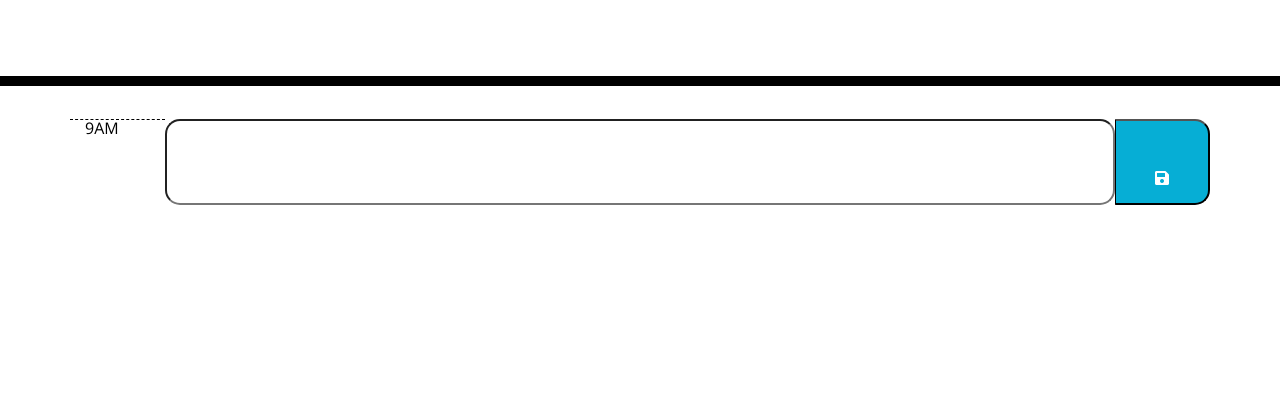
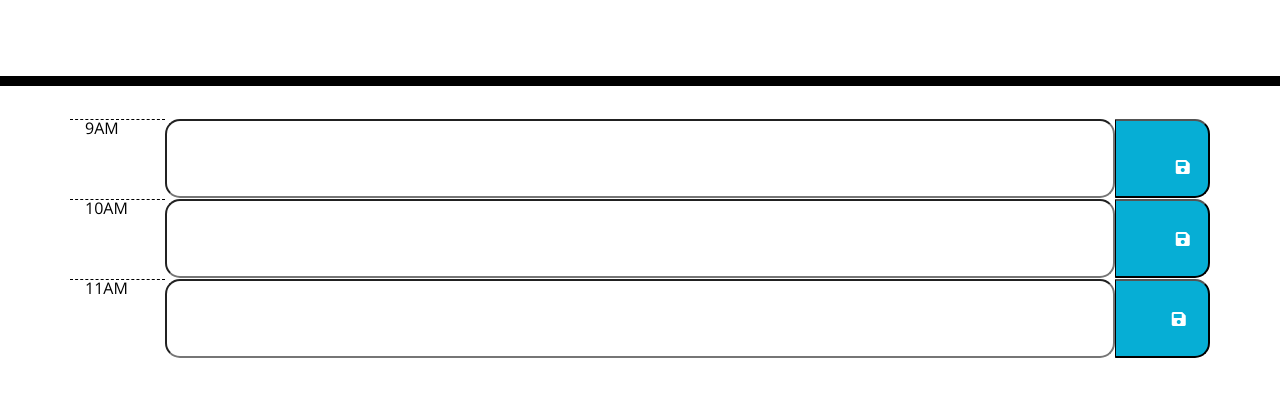
Before and after one commit to kas1330/Work-Day-Scheduler, a plain HTML site: page index.html in a window 1280 px wide. Shown: the part 182-578 px from the top of the page. Drawn offline with nearby package versions, Linux system fonts and the light colour scheme.

Commit message:
added some more time rows

```diff
--- a/index.html
+++ b/index.html
@@ -38,14 +38,36 @@
         <!-- Hour  -->
         <div class = 'col-1 hour'>9AM</div>
         <!-- Input box to change colors  -->
-          <input class = 'col-10 time-block' type = 'text' id = '9'></input>
+        <input class = 'col-10 time-block' id = '9' type = 'text'></input>
         <!-- Save button  -->
         <button class = 'col-1 saveBtn' id = '9AMsaveBtn'>
           <!-- Save icon from fontAwesome  -->
           <i class="fas fa-save"></i>
         </button>
       </div>
+
+      <div class = 'row' id = '10AM'>
+        <div class = 'col-1 hour'>10AM</div>
+        <input class = 'col-10 time-block' id = '10' type = 'text'></input>
+        <button class = 'col-1 saveBtn' id = '10AMsaveBtn'>
+          <i class="fas fa-save"></i>
+        </button>
       </div>
+
+    <div class = 'row' id = '11AM'>
+      <div class = 'col-1 hour'>11AM</div>
+      <input class = 'col-10 time-block' id = '11' type = 'text'></input>
+      <button class = 'col-1 saveBtn' id = '11AMsaveBtn'>
+        <i class="fas fa-save"></i>
+      </button>
+    </div>
+
+
+
+
+    </div>
+
+
 
     <script src="https://code.jquery.com/jquery-3.4.1.min.js"></script>
     <script src="https://cdnjs.cloudflare.com/ajax/libs/moment.js/2.24.0/moment.min.js"></script>
```
Lines whose indentation alone changed are shown as unchanged.
